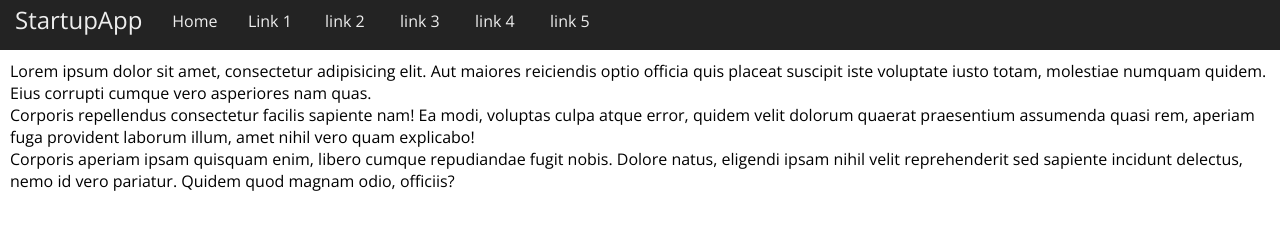
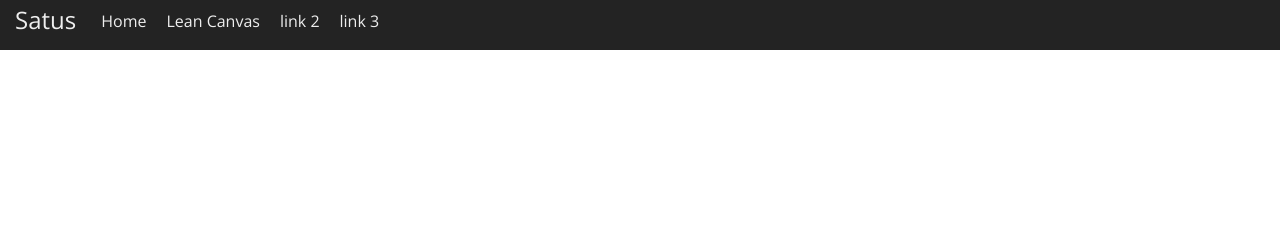
Before and after one commit to rilwal/Mashup2014, a plain HTML site: page index.html in a window 1280 px wide. Drawn offline with nearby package versions, Linux system fonts and the light colour scheme.

Commit message:
More Updates

```diff
--- a/css/style.css
+++ b/css/style.css
@@ -45,9 +45,10 @@ nav ul li a {
     text-decoration: none;
     padding-top: 10px;
     display: block;
-    width: 75px;
     text-align: center;
     height: 40px;
+    padding-left: 10px;
+    padding-right: 10px;
 }
 
 ul {
--- a/index.html
+++ b/index.html
@@ -4,25 +4,20 @@
     <meta charset="UTF-8">
     <link rel="stylesheet" href="css/normalize.min.css">
     <link rel="stylesheet" href="css/style.min.css">
-    <title></title>
+    <title>Satus</title>
 </head>
 <body ng-controller="startupCtrl">
     <nav>
-            <span class=title>StartupApp</span>
+        <span class=title>Satus</span>
        <ul>
            <li><a href=#>Home</a></li>
-               <li><a href=#>Link 1</a></li>
+           <li><a href=#>Lean Canvas</a></li>
            <li><a href=#>link 2</a></li>
            <li><a href=#>link 3</a></li>
-               <li><a href=#>link 4</a></li>
-               <li><a href=#>link 5</a></li>
        </ul>
    </nav>
     <div class="container">
-           <div>Lorem ipsum dolor sit amet, consectetur adipisicing elit. Aut maiores reiciendis optio officia quis placeat suscipit iste voluptate iusto totam, molestiae numquam quidem. Eius corrupti cumque vero asperiores nam quas.</div>
-           <div>Corporis repellendus consectetur facilis sapiente nam! Ea modi, voluptas culpa atque error, quidem velit dolorum quaerat praesentium assumenda quasi rem, aperiam fuga provident laborum illum, amet nihil vero quam explicabo!</div>
-           <div>Corporis aperiam ipsam quisquam enim, libero cumque repudiandae fugit nobis. Dolore natus, eligendi ipsam nihil velit reprehenderit sed sapiente incidunt delectus, nemo id vero pariatur. Quidem quod magnam odio, officiis?</div>
     </div>
-    <script src='//ajax.googleapis.com/ajax/libs/angularjs/1.3.2/angular.min.js'></script>
+    <script src='http://ajax.googleapis.com/ajax/libs/angularjs/1.3.2/angular.min.js'></script>
 </body>
 </html>
--- a/js/common.js
+++ b/js/common.js
@@ -3,6 +3,6 @@
     var startupApp = angular.module('startupApp', []);
     startupApp.controller('startupCtrl', ['$scope',
         function ($scope) {
-            $scope.test = "hello world";
+            $scope.hello = "hello";
         }]);
 }());
```
Also changed, not shown: css/style.min.css, js/common.min.js, 1 other file. Lines whose indentation alone changed are shown as unchanged.
